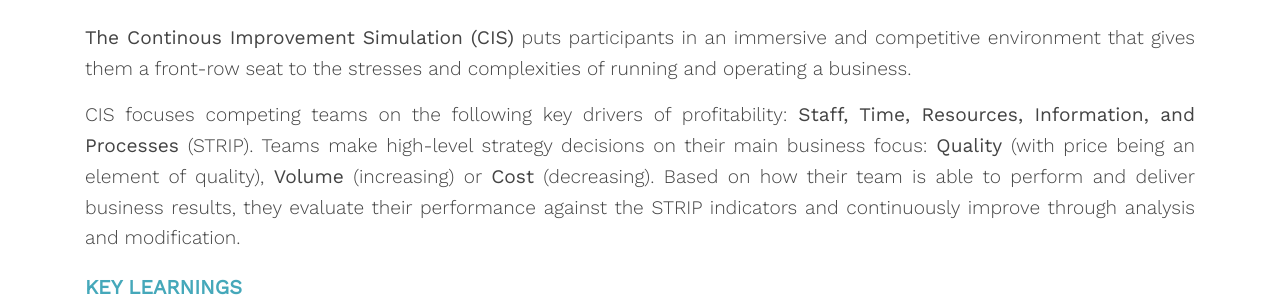
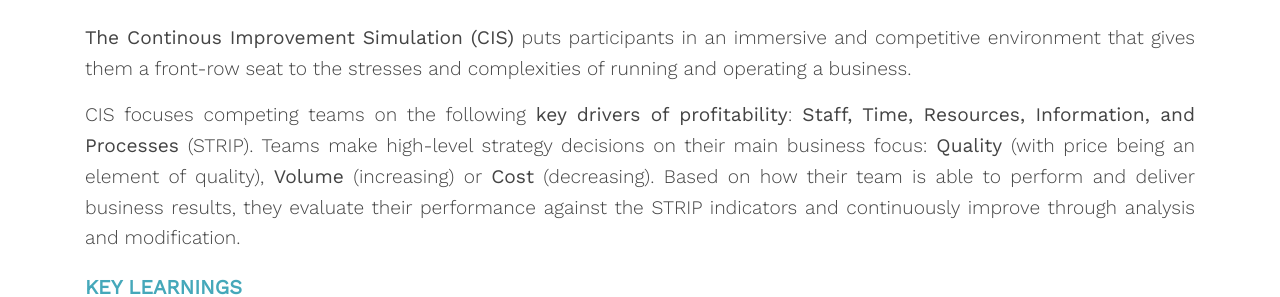
Before and after one commit to zac-heisey/team-business, a Jekyll site: the page built from _pages/car.md, in a window 1280 px wide and 900 px high, scrolled down 713 px. Shown: the part 157-454 px from the top of the window. Built offline with Jekyll 4.4.1, drawn with Linux system fonts in a browser that asks for light colours; nearby versions of some CDN libraries.

Commit message:
Update from Forestry.io Lara Azzam updated _pages/car.md

```diff
--- a/_pages/car.md
+++ b/_pages/car.md
@@ -13,7 +13,7 @@ header-image: "/assets/images/car-program.jpg"
 ---
 **The Continous Improvement Simulation (CIS)** puts participants in an immersive and competitive environment that gives them a front-row seat to the stresses and complexities of running and operating a business.
 
-CIS focuses competing teams on the following key drivers of profitability: **Staff, Time, Resources, Information, and Processes** (STRIP). Teams make high-level strategy decisions on their main business focus: **Quality** (with price being an element of quality), **Volume** (increasing) or **Cost** (decreasing). Based on how their team is able to perform and deliver business results, they evaluate their performance against the STRIP indicators and continuously improve through analysis and modification.
+CIS focuses competing teams on the following **key drivers of profitability**: **Staff, Time, Resources, Information, and Processes** (STRIP). Teams make high-level strategy decisions on their main business focus: **Quality** (with price being an element of quality), **Volume** (increasing) or **Cost** (decreasing). Based on how their team is able to perform and deliver business results, they evaluate their performance against the STRIP indicators and continuously improve through analysis and modification.
 
 ### KEY LEARNINGS
 
```
